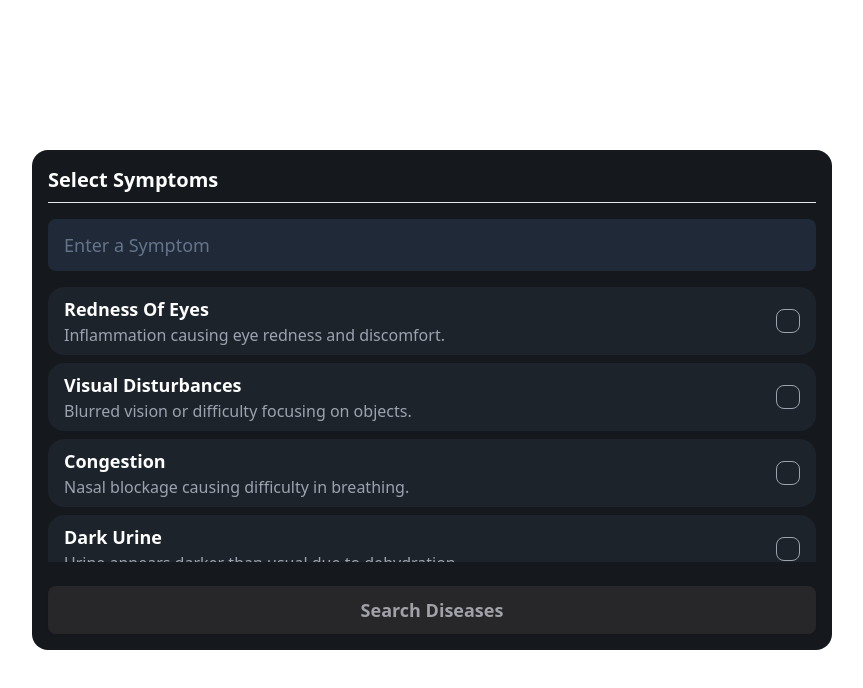
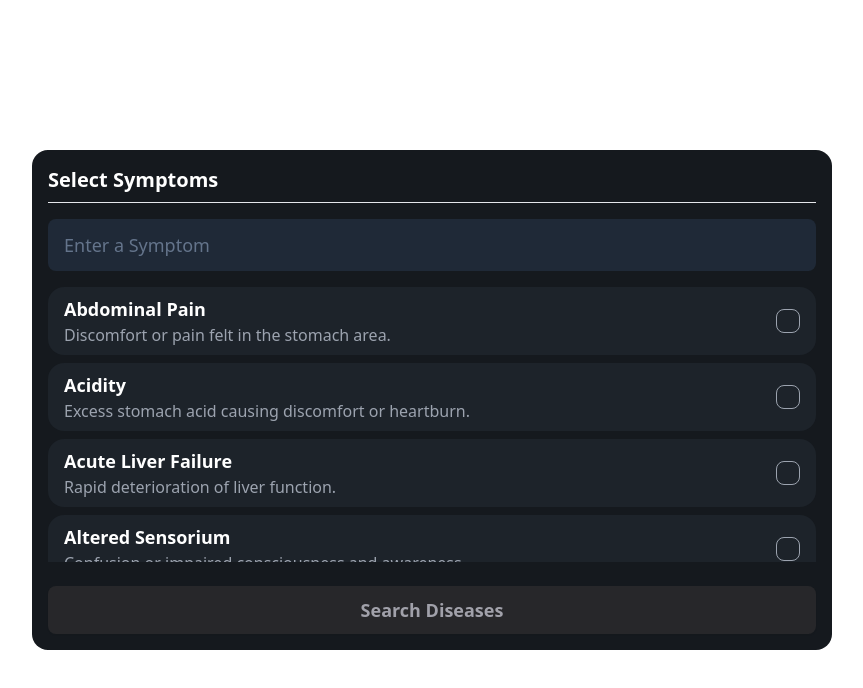
Before and after one commit to BigDataForSanDiego/Team-207, a React (Vite) app in the folder frontend/: page / in a window 1280 px wide. Shown: the top 688 px of the page, without its empty margins (208-1071 px from the left). Built offline with nearby package versions, Linux system fonts and the light colour scheme.

Commit message:
Fix: sorted symptoms alphabetically, fixes #1

```diff
--- a/frontend/src/Components/SymptomSelector.tsx
+++ b/frontend/src/Components/SymptomSelector.tsx
@@ -5,6 +5,7 @@ import { useEffect, useState } from "react";
 import useGlobal from "../Store/useGlobal";
 
 const SymptomSelector = () => {
+  symptoms.sort((a, b) => a.name.localeCompare(b.name));
   const [filteredSymptoms, setFilteredSymptoms] = useState(symptoms);
   const {searchText, selectedSymptoms} = useGlobal();
 
--- a/frontend/src/Components/Symptoms.tsx
+++ b/frontend/src/Components/Symptoms.tsx
@@ -11,11 +11,12 @@ const Symptoms = ({ symptoms }: SymptomsProps) => {
   const handleSelectSymptom = (e: { preventDefault: () => void }, symptom: SymptomType) => {
     e.preventDefault();
     setSearchText("");
-    selectedSymptoms.some((selected: SymptomType) => selected.name === symptom.name)
-      ? setSelectedSymptoms(
-          selectedSymptoms.filter((selected: SymptomType) => selected.name !== symptom.name)
-        )
-      : setSelectedSymptoms([...selectedSymptoms, symptom]);
+
+    if (selectedSymptoms.some((selected: SymptomType) => selected.name === symptom.name)) {
+      setSelectedSymptoms((prev) =>
+        prev.filter((selected: SymptomType) => selected.name !== symptom.name)
+      )
+    }else setSelectedSymptoms((prev) => [...prev, symptom]);
   };
 
   return (
```
